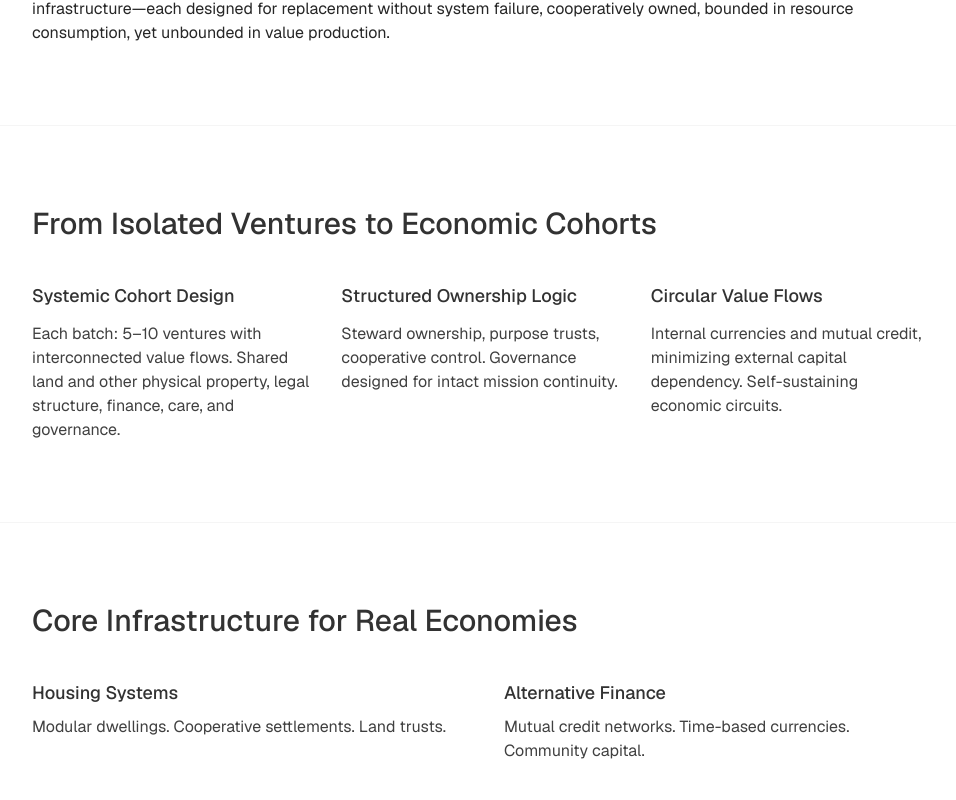
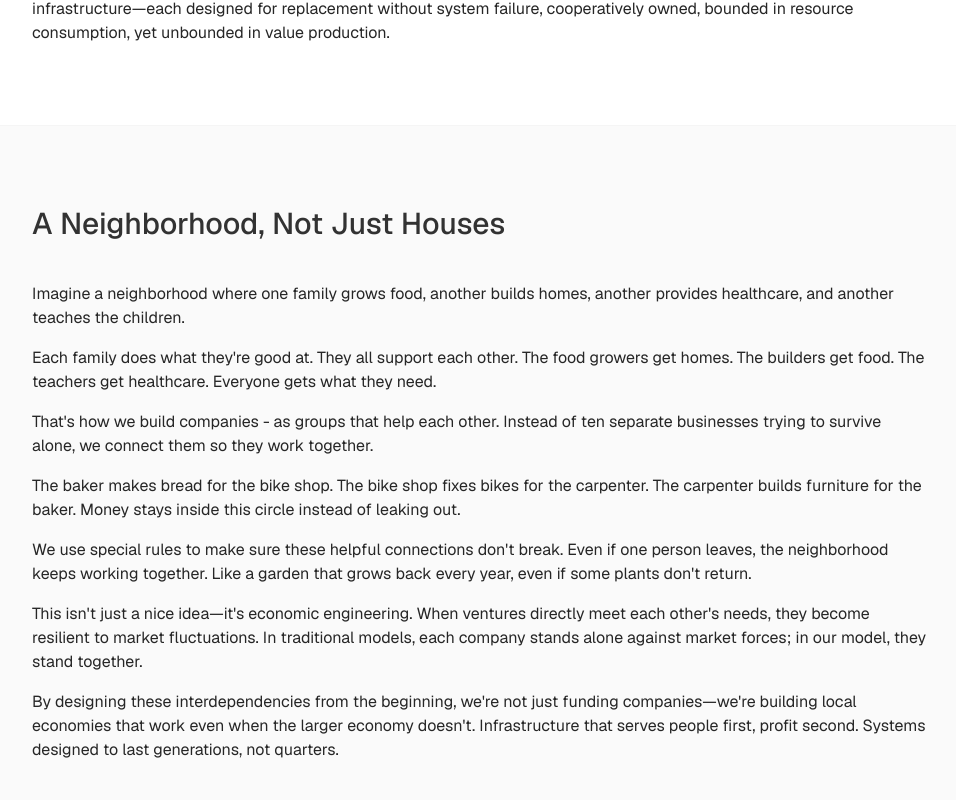
Before and after one commit to hermesloom/henophilia.ventures, a Next.js app: page / in a window 1280 px wide. Shown: the part 1416-2216 px from the top of the page, without its empty margins (160-1116 px from the left). Built offline with nearby package versions, Linux system fonts and the light colour scheme.

Commit message:
feat: updates

```diff
--- a/app/page.tsx
+++ b/app/page.tsx
@@ -104,6 +104,59 @@ export default function Home() {
         </div>
       </section>
 
+      {/* Simple Explanation */}
+      <section
+        className="py-20 px-6 md:px-12 border-b border-neutral-100 bg-neutral-50"
+        id="simple"
+      >
+        <div className="max-w-4xl mx-auto">
+          <h2 className="text-2xl md:text-3xl font-medium mb-10">
+            A Neighborhood, Not Just Houses
+          </h2>
+          <div className="prose max-w-none text-neutral-800">
+            <p className="mb-4">
+              Imagine a neighborhood where one family grows food, another builds
+              homes, another provides healthcare, and another teaches the
+              children.
+            </p>
+            <p className="mb-4">
+              Each family does what they're good at. They all support each
+              other. The food growers get homes. The builders get food. The
+              teachers get healthcare. Everyone gets what they need.
+            </p>
+            <p className="mb-4">
+              That's how we build companies - as groups that help each other.
+              Instead of ten separate businesses trying to survive alone, we
+              connect them so they work together.
+            </p>
+            <p className="mb-4">
+              The baker makes bread for the bike shop. The bike shop fixes bikes
+              for the carpenter. The carpenter builds furniture for the baker.
+              Money stays inside this circle instead of leaking out.
+            </p>
+            <p className="mb-4">
+              We use special rules to make sure these helpful connections don't
+              break. Even if one person leaves, the neighborhood keeps working
+              together. Like a garden that grows back every year, even if some
+              plants don't return.
+            </p>
+            <p className="mb-4">
+              This isn't just a nice idea—it's economic engineering. When
+              ventures directly meet each other's needs, they become resilient
+              to market fluctuations. In traditional models, each company stands
+              alone against market forces; in our model, they stand together.
+            </p>
+            <p>
+              By designing these interdependencies from the beginning, we're not
+              just funding companies—we're building local economies that work
+              even when the larger economy doesn't. Infrastructure that serves
+              people first, profit second. Systems designed to last generations,
+              not quarters.
+            </p>
+          </div>
+        </div>
+      </section>
+
       {/* Our Model */}
       <section
         className="py-20 px-6 md:px-12 border-b border-neutral-100"
@@ -163,8 +216,7 @@ export default function Home() {
             <div>
               <h3 className="text-lg font-medium mb-2">Alternative Finance</h3>
               <p className="text-neutral-700">
-                Mutual credit networks. Time-based currencies. Community
-                capital.
+                Mutual credit networks. Freiwirtschaft. Community capital.
               </p>
             </div>
             <div>
```
